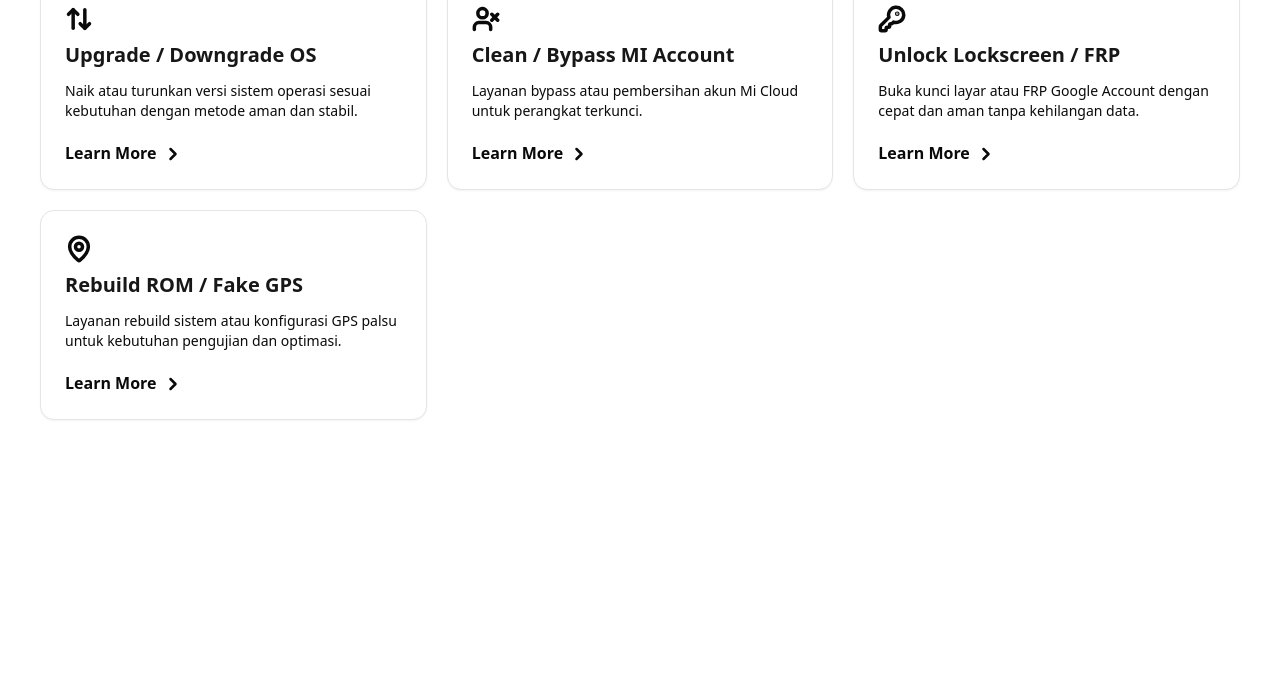
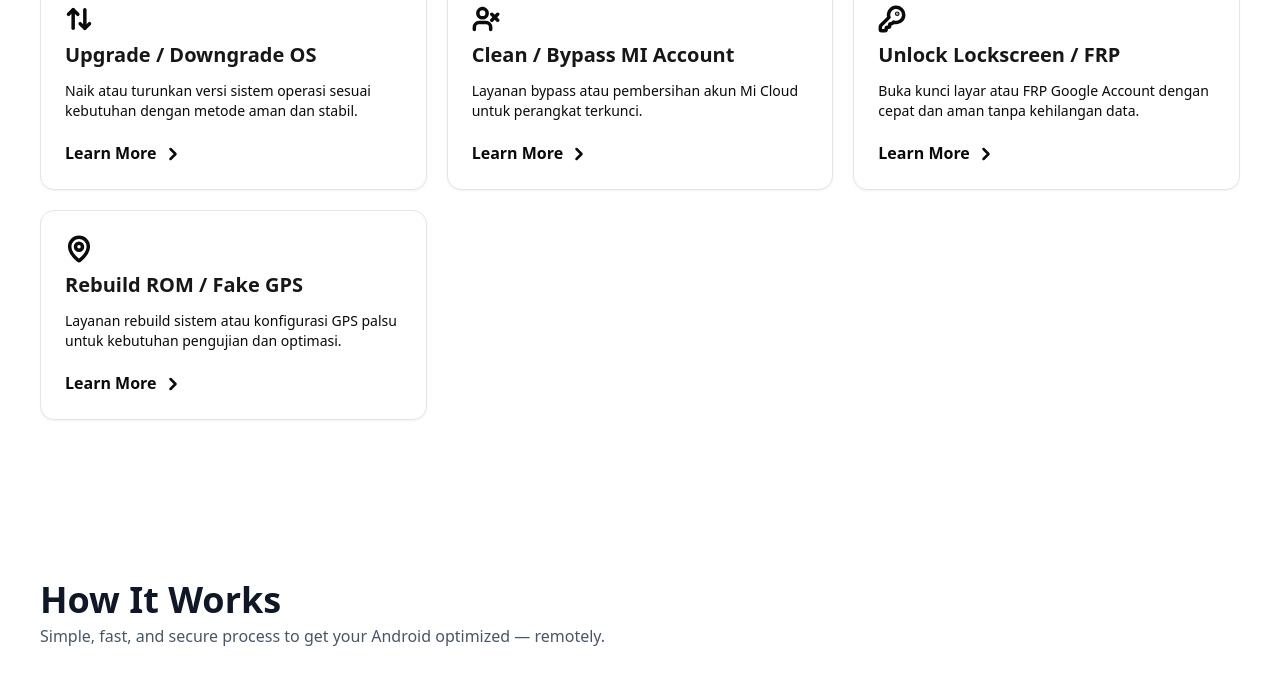
Before and after one commit to bagoesrex/rexservice, a Next.js app: page / in a window 1280 px wide. Shown: the part 1772-2456 px from the top of the page. Before the commit the page ends 2272 px from the top, so only its background shows below. Built offline with nearby package versions, Linux system fonts and the light colour scheme.

Commit message:
feat(home): add initial how-it-works-section component

```diff
--- /dev/null
+++ b/app/_components/howitworks/how-it-works-section.tsx
@@ -0,0 +1,19 @@
+import MaxWidthWrapper from "@/components/layout/max-width-wrapper";
+
+export default function HowItWorksSection() {
+    return (
+        <section>
+            <MaxWidthWrapper className="min-h-screen px-10 py-20 space-y-10">
+                <div className="flex flex-col">
+                    <h2 className="text-4xl font-bold text-gray-900 max-w-xl">
+                        How It Works
+                    </h2>
+                    <p className="mt-1 text-gray-600 max-w-xl">
+                        Simple, fast, and secure process to get your Android optimized — remotely.
+                    </p>
+                </div>
+                {/* Todo Card */}
+            </MaxWidthWrapper>
+        </section>
+    )
+}
--- a/app/page.tsx
+++ b/app/page.tsx
@@ -1,4 +1,5 @@
 import HeroSection from "./_components/hero/hero-section";
+import HowItWorksSection from "./_components/howitworks/how-it-works-section";
 import ServicesSection from "./_components/services/services-section";
 
 export default function Home() {
@@ -9,6 +10,8 @@ export default function Home() {
 
       <ServicesSection />
 
+      <HowItWorksSection />
+
     </main>
   );
 }
```
